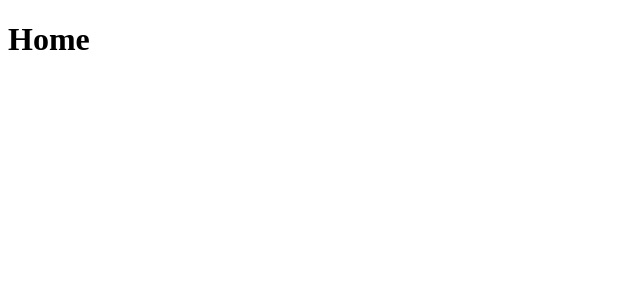
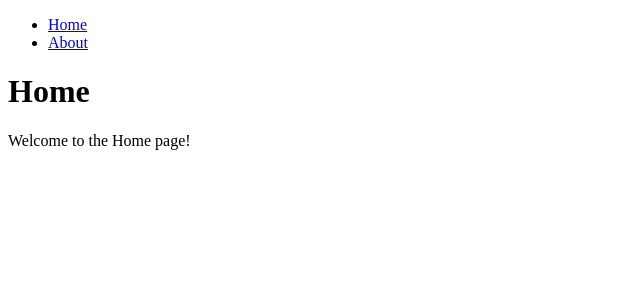
Before and after one commit to githubscientist/react-fsd61wde, a React (Vite) app: page / in a window 1280 px wide. Shown: the top 300 px of the page, without its empty margins (0-640 px from the left). Built offline with nearby package versions, Linux system fonts and the light colour scheme.

Commit message:
react router --browserrouter Link Routes/Route Object

```diff
--- /dev/null
+++ b/src/components/About.jsx
@@ -0,0 +1,10 @@
+const About = () => {
+  return (
+      <div>
+          <h1>About</h1>
+          <p>Welcome to the About page!</p>
+    </div>
+  )
+}
+
+export default About;
--- /dev/null
+++ b/src/components/Home.jsx
@@ -0,0 +1,10 @@
+const Home = () => {
+  return (
+      <div>
+        <h1>Home</h1>
+        <p>Welcome to the Home page!</p>
+    </div>
+  )
+}
+
+export default Home;
--- /dev/null
+++ b/src/components/Nav.jsx
@@ -0,0 +1,24 @@
+import React from 'react'
+import { Link, Outlet } from 'react-router-dom'
+
+const Nav = () => {
+  return (
+      <div>
+          <nav>
+              <ul>
+                  <li>
+                <Link to="/">Home</Link>
+                  </li>
+                  <li>
+                <Link to="/about">About</Link>
+              </li>
+            </ul>
+          </nav>
+          <div>
+              <Outlet />
+          </div>
+    </div>
+  )
+}
+
+export default Nav
```
Also changed, not shown: src/App.jsx (+14 -5 lines).
